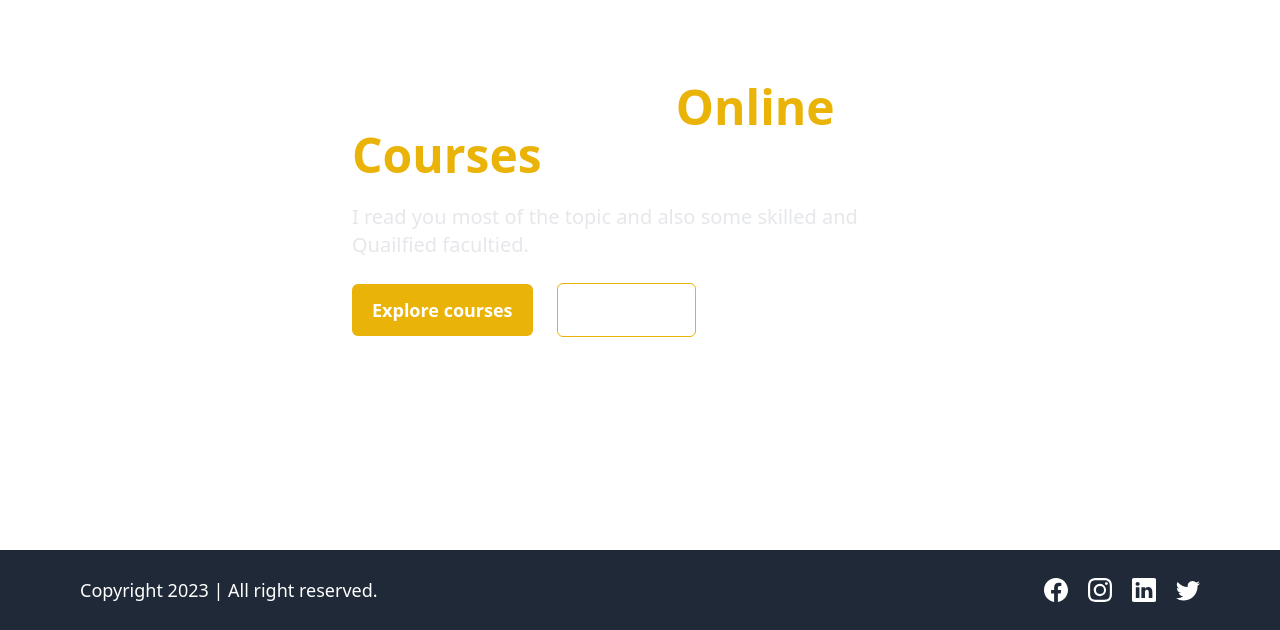
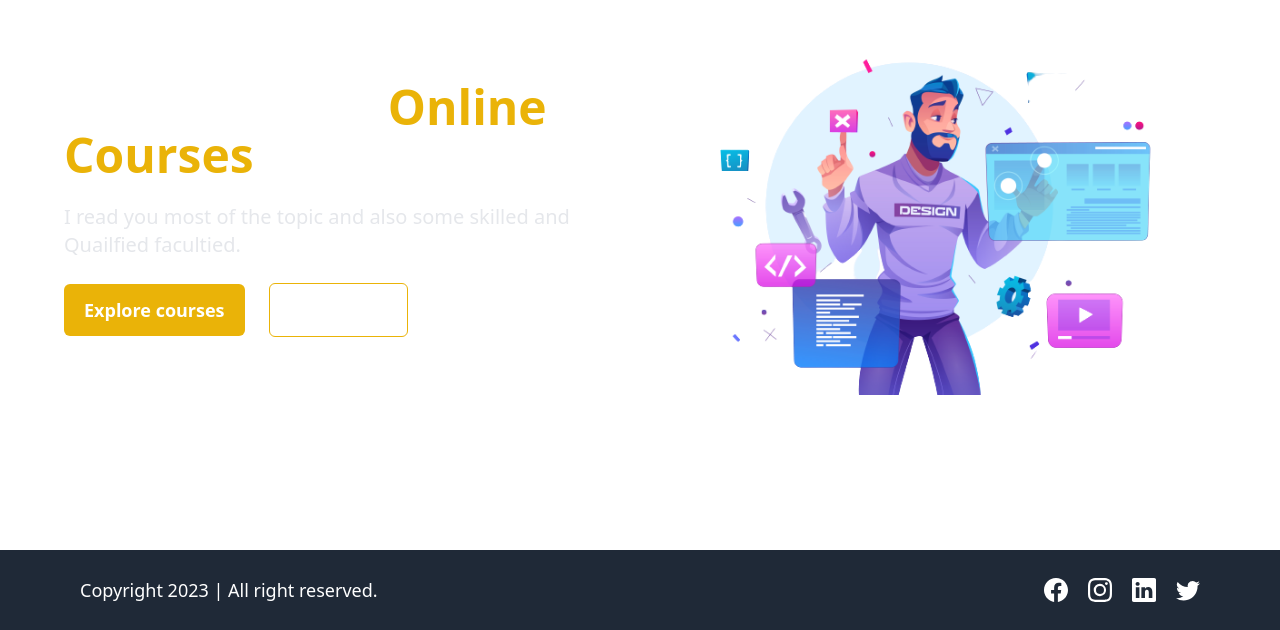
Before and after one commit to Bishal2026/LMS-Project-Frontend, a React (Vite) app: page / in a window 1280 px wide. Shown: the part 170-800 px from the top of the page. Built offline with nearby package versions, Linux system fonts and the light colour scheme.

Commit message:
Home page add images

```diff
--- a/src/pages/HomePage.jsx
+++ b/src/pages/HomePage.jsx
@@ -1,7 +1,7 @@
 import React from 'react';
 import HomeLayout  from "../Layouts/HomeLayout"
 import { Link } from 'react-router-dom';
-import Homeimage from "../Assets/Images/Homepage.png"
+import Homeimage from "../Assets/Images/homePageMainImage.png"
 
 function HomePage() {
   return (
@@ -31,9 +31,9 @@ function HomePage() {
                 </div>
             </div>
 
-            {/* <div className='w-1/2  flex items-center justify-center'>
+            <div className='w-1/2  flex items-center justify-center'>
                 <img src={Homeimage} alt="homepage images" />
-            </div> */}
+            </div>
 
         </div>
     </HomeLayout>
```
Also changed, not shown: src/assets/Images/Homepage.png (deleted).
